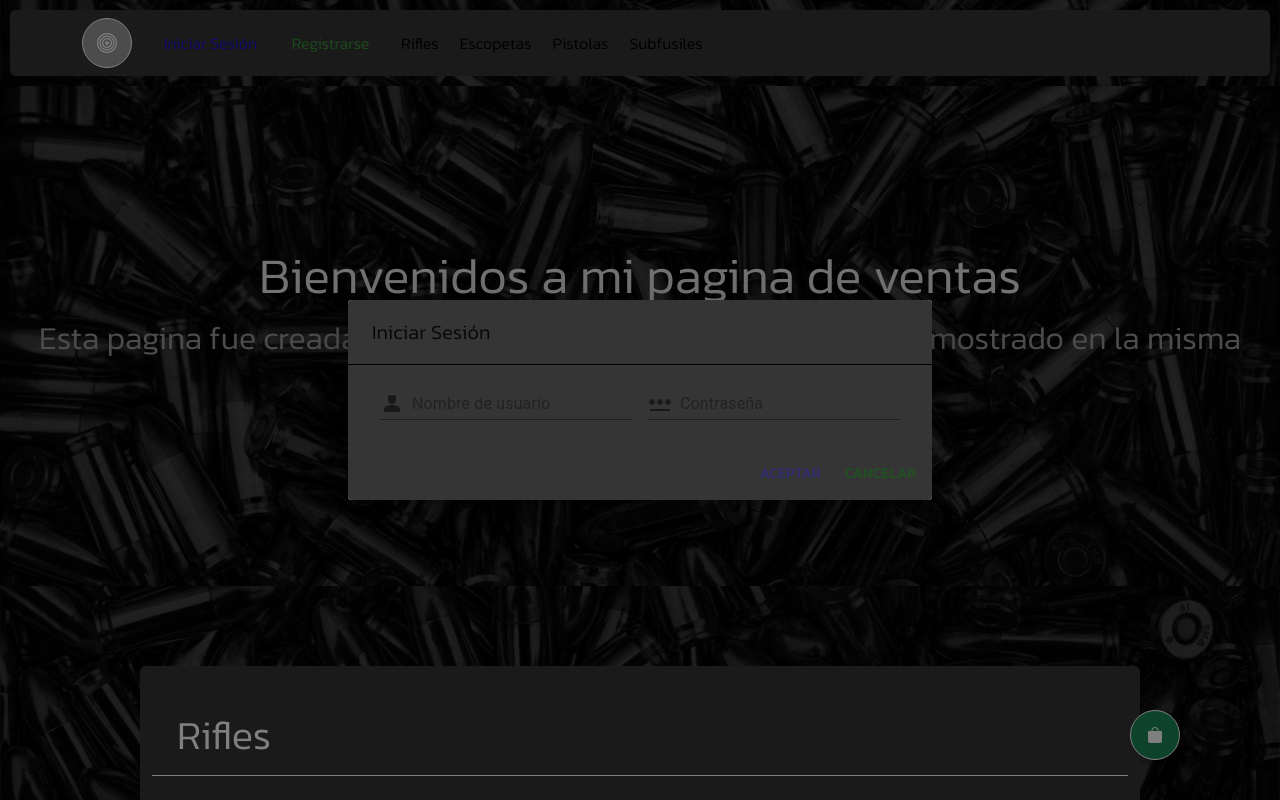
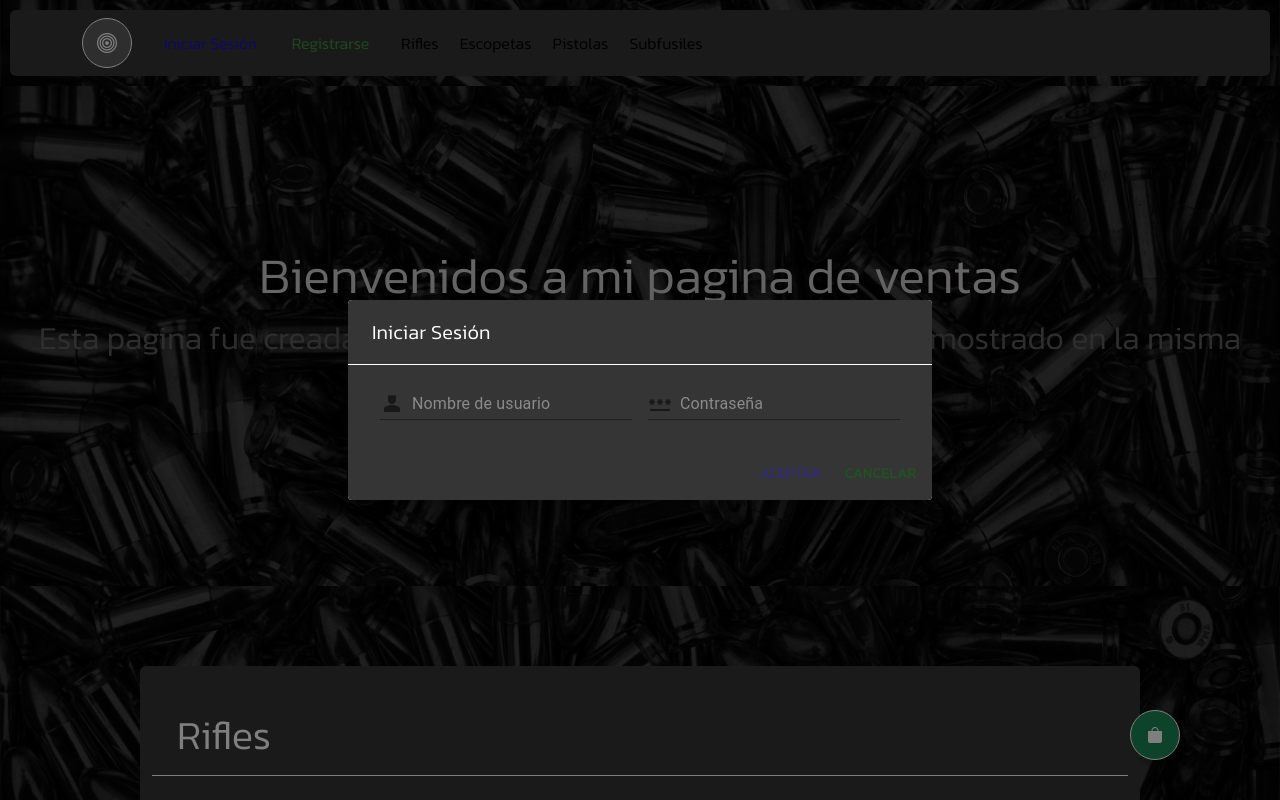
Before and after one commit to SK-ClaudioBustos/gun-shop, a React (Create React App) app: page / in a window 1280 px wide. Both pictures are taken after a click on the button "Iniciar Sesión". Shown: the top 800 px of the page. Built offline with nearby package versions, Linux system fonts and the light colour scheme; grey boxes are pictures that could not be loaded.

Commit message:
style: estilos de modal

```diff
--- a/package.json
+++ b/package.json
@@ -3,6 +3,7 @@
   "version": "0.1.0",
   "private": true,
   "dependencies": {
+    "@babel/plugin-transform-private-property-in-object": "^7.23.4",
     "@emotion/react": "^11.11.1",
     "@emotion/styled": "^11.11.0",
     "@mui/icons-material": "^5.15.0",
--- a/src/components/DialogModal.tsx
+++ b/src/components/DialogModal.tsx
@@ -20,7 +20,7 @@ interface IDialogModalProps {
 
 const style = {
   container: { backgroundColor: "#353535" },
-  title: { fontFamily: "Kanit, sans-serif", borderBottom: "1px solid #000" },
+  title: { fontFamily: "Kanit, sans-serif", borderBottom: "1px solid #fff", color: "#fff" },
   content: { marginTop: "15px" },
   button1: { fontFamily: "Kanit, sans-serif", fontWeight: "bold", color: "#312b75" },
   button2: { fontFamily: "Kanit, sans-serif", fontWeight: "bold", color: "#1f5320" }
--- a/src/components/Modal.tsx
+++ b/src/components/Modal.tsx
@@ -7,6 +7,10 @@ import ElderlyIcon from '@mui/icons-material/Elderly';
 
 interface IModalProps {
     titulo: string
+}
+
+const styles = {
+    input: { input: { color: '#fff' } }
 }
 
 const Modal = (props: IModalProps) => {
@@ -33,6 +37,7 @@ const ModalLogin = () => {
     return (
         <>
             <TextField
+                sx={styles.input}
                 color="warning"
                 placeholder="Nombre de usuario"
                 variant="standard"
@@ -45,7 +50,9 @@ const ModalLogin = () => {
                 }}
             />
             <TextField
+                sx={styles.input}
                 color="warning"
+                type="password"
                 placeholder="Contraseña"
                 variant="standard"
                 InputProps={{
@@ -65,6 +72,7 @@ const ModalRegister = () => {
         <>
 
             <TextField
+                sx={styles.input}
                 color="warning"
                 placeholder="Nombre de usuario"
                 variant="standard"
@@ -78,6 +86,7 @@ const ModalRegister = () => {
             />
 
             <TextField
+                sx={styles.input}
                 color="warning"
                 placeholder="Email"
                 variant="standard"
@@ -92,6 +101,7 @@ const ModalRegister = () => {
             />
 
             <TextField
+                sx={styles.input}
                 color="warning"
                 placeholder="Edad"
                 variant="standard"
@@ -105,6 +115,7 @@ const ModalRegister = () => {
             />
 
             <TextField
+                sx={styles.input}
                 color="warning"
                 placeholder="DNI"
                 variant="standard"
@@ -118,6 +129,7 @@ const ModalRegister = () => {
             />
 
             <TextField
+                sx={styles.input}
                 color="warning"
                 placeholder="Contraseña"
                 variant="standard"
@@ -131,6 +143,7 @@ const ModalRegister = () => {
             />
 
             <TextField
+                sx={styles.input}
                 color="warning"
                 placeholder="Repetir contraseña"
                 variant="standard"
@@ -147,4 +160,4 @@ const ModalRegister = () => {
     );
 }
 
-export default Modal
+export default Modal;
--- a/src/sass/NavB.css
+++ b/src/sass/NavB.css
@@ -6,7 +6,7 @@
   background-color: #353535;
 }
 .navbar-container .navbar-brand {
-  background-color: #9a9a9a;
+  background-color: #5e5d5d;
   width: 50px;
   height: 50px;
   border-radius: 50%;
--- a/src/sass/UpButton.css
+++ b/src/sass/UpButton.css
@@ -5,7 +5,7 @@
   height: 50px;
   width: 50px;
   border-radius: 50%;
-  background-color: #e9e3e3;
+  background-color: #cfcbcb;
   border: 1px solid #fff;
   position: fixed;
   z-index: 2;
--- a/src/sass/Welcome.css
+++ b/src/sass/Welcome.css
@@ -8,7 +8,7 @@
 .wel-cont .wel-div .wel-title {
   font-family: "Kanit", sans-serif;
   font-size: 50px;
-  color: #e9e3e3;
+  color: #cfcbcb;
 }
 @media (max-width: 1024px) {
   .wel-cont .wel-div .wel-title {
@@ -19,7 +19,7 @@
   padding: 0 30px;
   font-family: "Kanit", sans-serif;
   font-size: 32px;
-  color: #9a9a9a;
+  color: #5e5d5d;
 }
 @media (max-width: 1024px) {
   .wel-cont .wel-div .wel-text {
--- a/src/sass/_variables.scss
+++ b/src/sass/_variables.scss
@@ -1,6 +1,6 @@
 // Main Colors
-$m0: #9a9a9a;
-$m1: #e9e3e3;
+$m0: #5e5d5d;
+$m1: #cfcbcb;
 $m2: #353535;
 
 // Navbar Colors
```
Also changed, not shown: src/components/ModalIng.tsx (deleted, +0 -39 lines), 1 other file (tests, documents, lock files or other folders).
